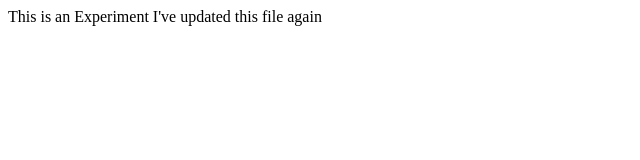
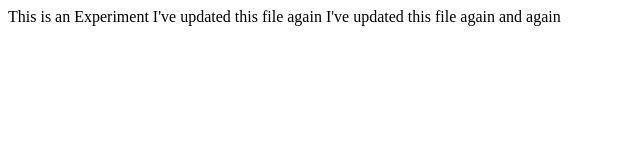
Before and after one commit to ShashankSP7/My-Portfolio, a plain HTML site: page experiment.html in a window 1280 px wide. Shown: the whole page, without its empty margins (0-640 px from the left). Drawn offline with Linux system fonts and the light colour scheme.

Commit message:
Experiment 2

```diff
--- a/experiment.html
+++ b/experiment.html
@@ -8,5 +8,7 @@
 <body>
     This is an Experiment
     I've updated this file again
+
+    I've updated this file again and again
 </body>
 </html>
```
